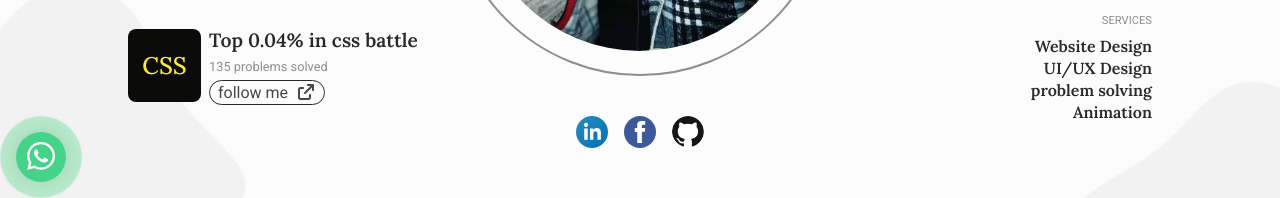
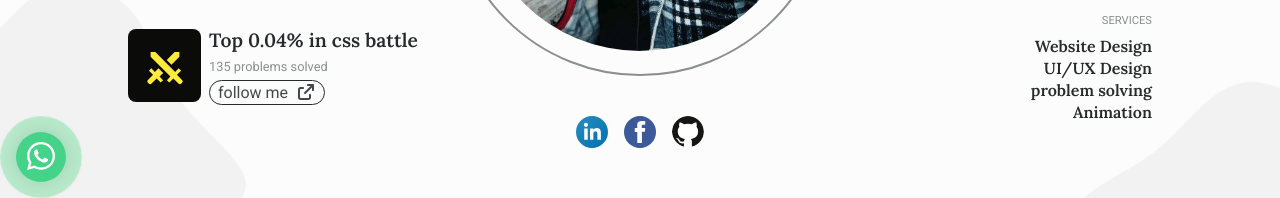
Before and after one commit to Mohamedate/Mohamed_Atef, a plain HTML site: page index.html in a window 1280 px wide. Shown: the part 554-752 px from the top of the page. Drawn offline with nearby package versions, Linux system fonts and the light colour scheme.

Commit message:
Update index.html

```diff
--- a/index.html
+++ b/index.html
@@ -137,7 +137,7 @@
                     </div>
                     <div class="problem-skills">
                         <div class="image">
-                            <h1>CSS</h1>
+                            <h1 ><svg width="40" height="40" viewBox="0 0 24 24" fill="none" xmlns="http://www.w3.org/2000/svg" style="vertical-align: middle;"><path fill="currentColor" d="M6.2,2.44L18.1,14.34L20.22,12.22L21.63,13.63L19.16,16.1L22.34,19.28C22.73,19.67 22.73,20.3 22.34,20.69L21.63,21.4C21.24,21.79 20.61,21.79 20.22,21.4L17,18.23L14.56,20.7L13.15,19.29L15.27,17.17L3.37,5.27V2.44H6.2M15.89,10L20.63,5.26V2.44H17.8L13.06,7.18L15.89,10M10.94,15L8.11,12.13L5.9,14.34L3.78,12.22L2.37,13.63L4.84,16.1L1.66,19.29C1.27,19.68 1.27,20.31 1.66,20.7L2.37,21.41C2.76,21.8 3.39,21.8 3.78,21.41L7,18.23L9.44,20.7L10.85,19.29L8.73,17.17L10.94,15Z"></path></svg></h1>
                         </div>
                         <div class="right">
                         <p class="home-info-number">
```
